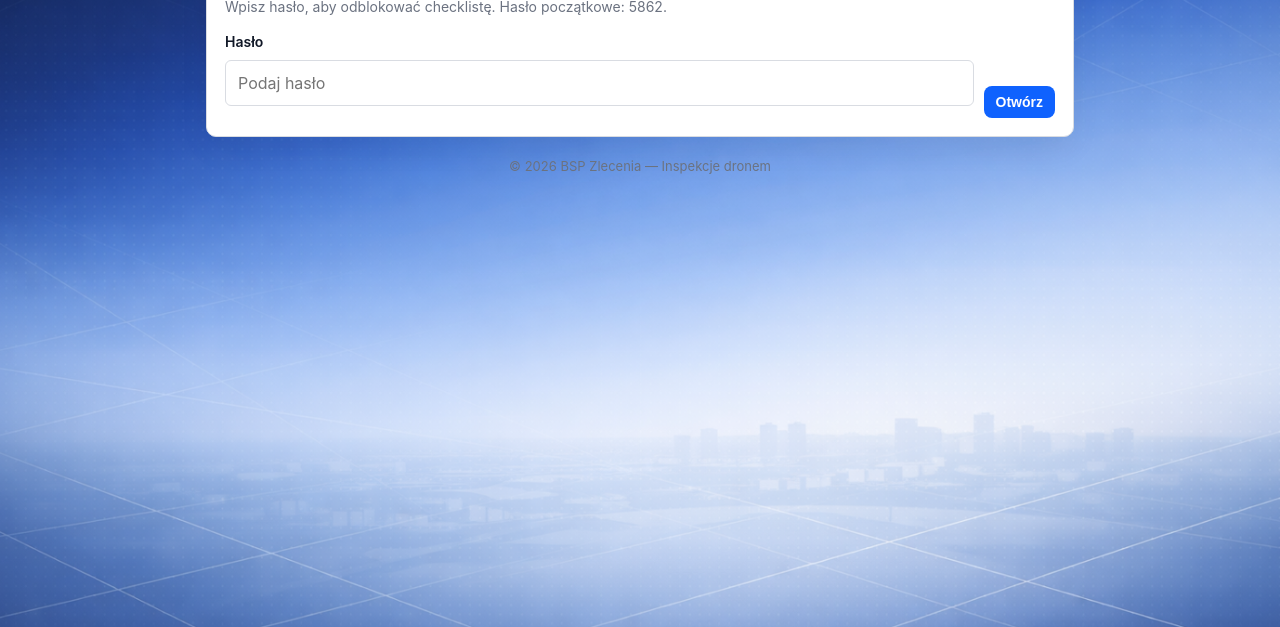
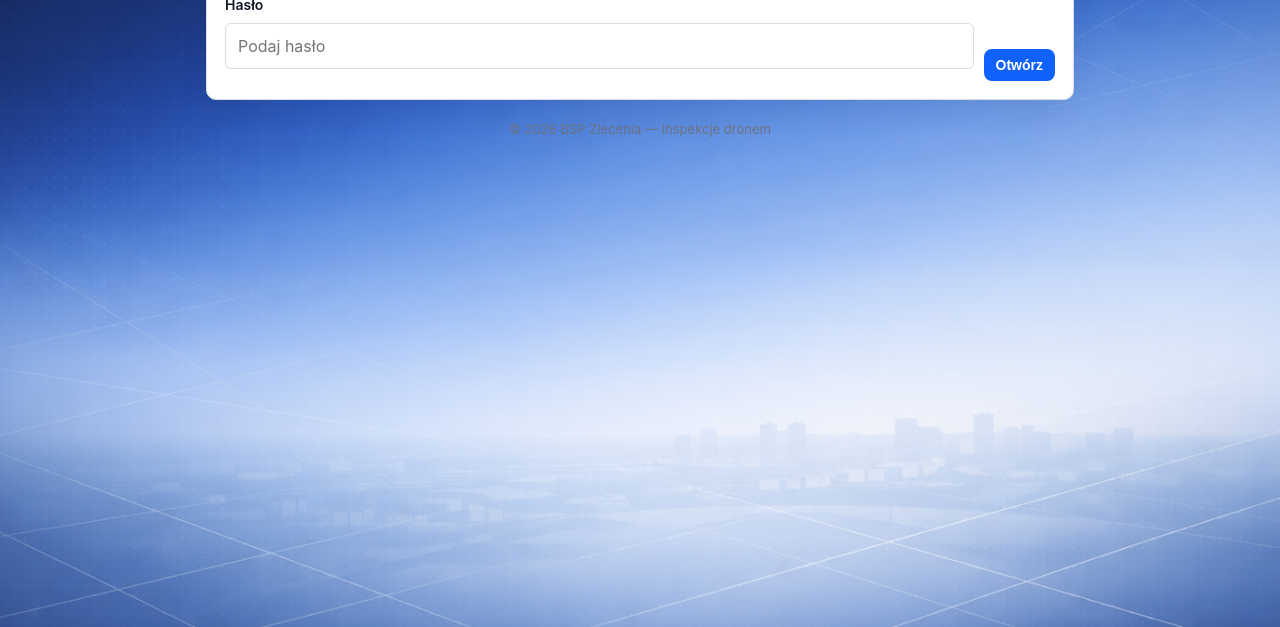
Before and after one commit to Kasiabsp/bsp-zlecenia, a website: page procedury.html in a window 1280 px wide. Shown: the part 173-800 px from the top of the page. Drawn offline with Linux system fonts and the light colour scheme.

Commit message:
Update procedury.html

```diff
--- a/procedury.html
+++ b/procedury.html
@@ -331,7 +331,6 @@
   <main class="container">
     <section class="card">
       <h1>Procedury lotu</h1>
-      <p class="muted">Wpisz hasło, aby odblokować checklistę. Hasło początkowe: 5862.</p>
 
       <div class="procedures-gate" id="proceduresGate">
         <div class="form-row">
```
